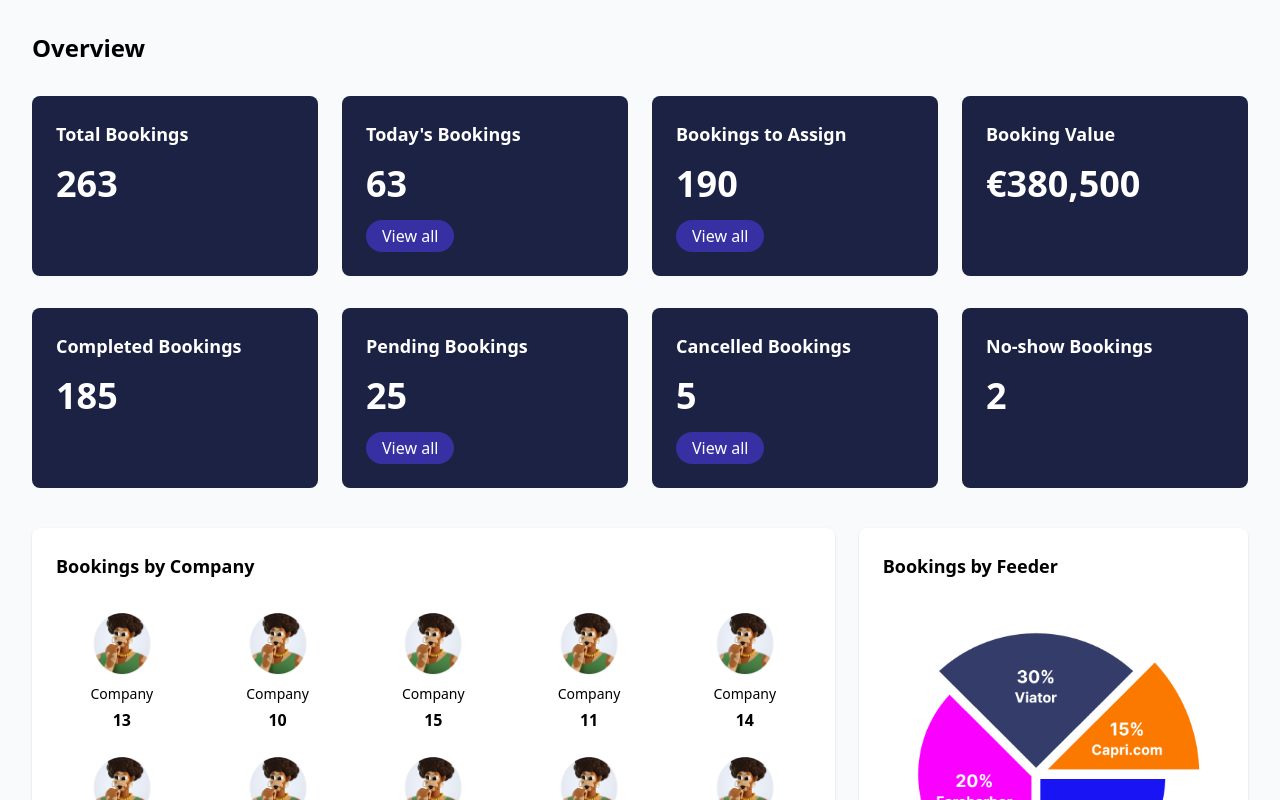
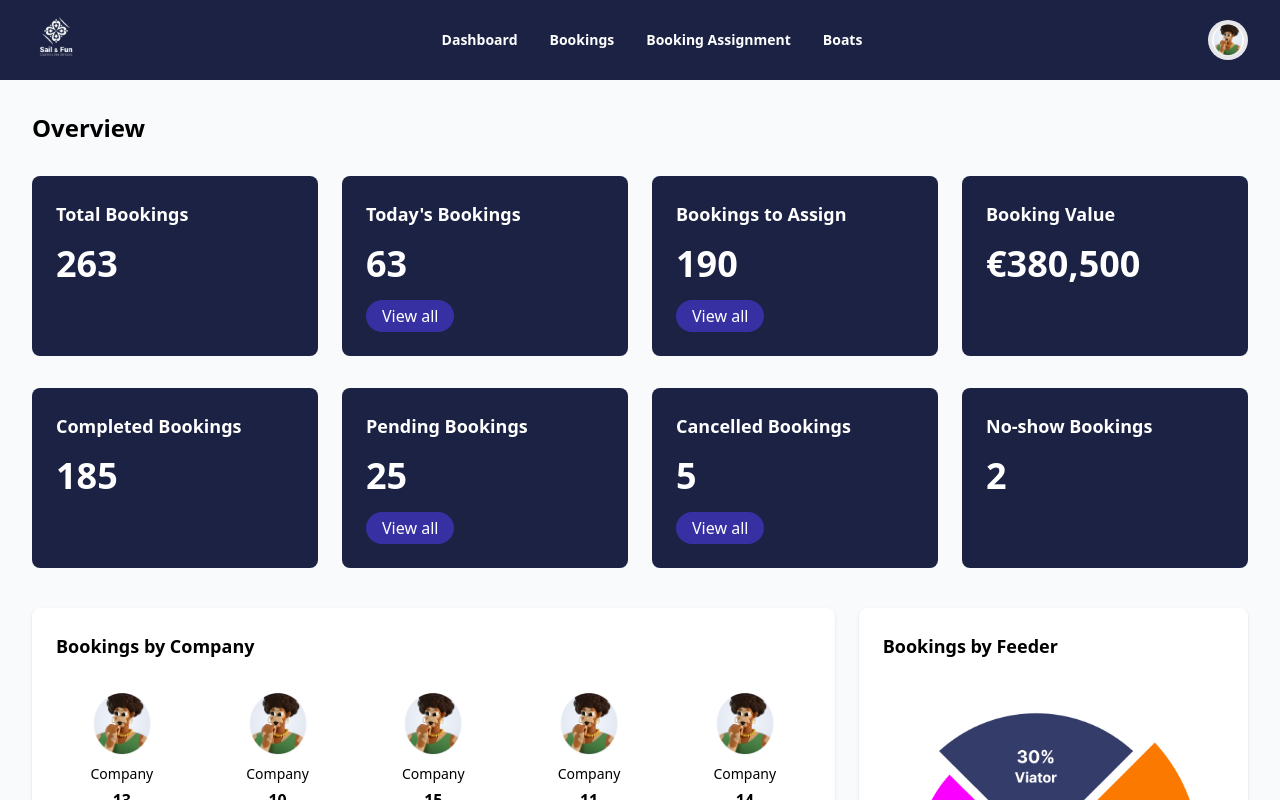
Before and after one commit to Lloret82/total_booking_frontend, a React (Vite) app: page /#/dashboard in a window 1280 px wide. Shown: the top 800 px of the page. Built offline with nearby package versions, Linux system fonts and the light colour scheme.

Commit message:
Fix image paths and update routing for GitHub Pages

```diff
--- a/src/App.jsx
+++ b/src/App.jsx
@@ -1,5 +1,6 @@
 import React from "react";
 import { HashRouter as Router, Routes, Route, Navigate } from "react-router-dom";
+import Navbar from "./components/Navbar"; // Ensure you have this import
 import Dashboard from "./pages/Dashboard";
 import Bookings from "./pages/Bookings";
 import Assignment from "./pages/Assignment";
@@ -8,6 +9,8 @@ import Boats from "./pages/Boats";
 function App() {
   return (
     <Router>
+      {/* Render the Navbar at the top */}
+      <Navbar />
       <Routes>
         <Route path="/" element={<Navigate to="/dashboard" replace />} />
         <Route path="/dashboard" element={<Dashboard />} />
```
Also changed, not shown: 3 other files (tests, documents, lock files or other folders).
